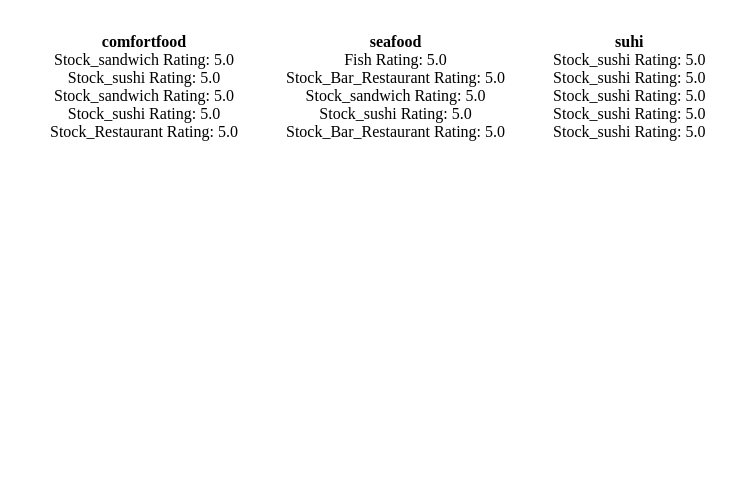
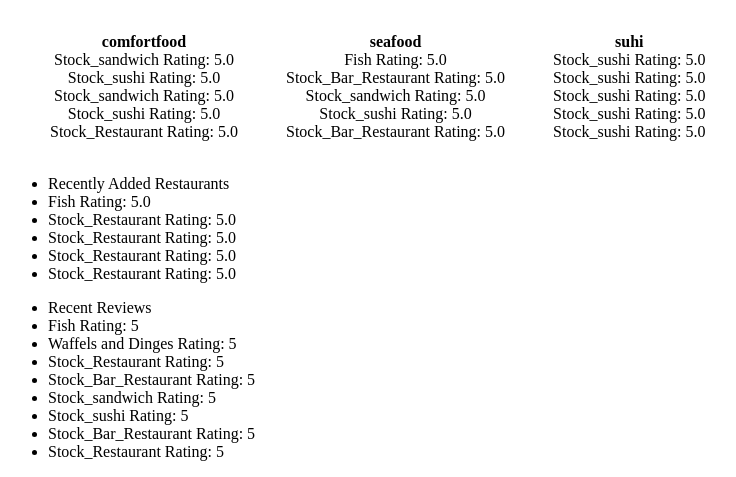
Before and after one commit to awc-fueled/stamped, a Django app: page / in a window 1280 px wide. Shown: the part 488-965 px from the top of the page, without its empty margins (65-801 px from the left). Before the commit the page ends 629 px from the top, so only its background shows below. Run offline with Django 3.2, Linux system fonts and the light colour scheme; data comes from the database, SQL or seed files in the repository; parts of the project's set-up code (start-up, migrations or seed data) failed here and were passed over; some libraries are stand-ins or nearby versions.

Commit message:
improved dashboard by adding recent reviews and recently added restaurants

```diff
--- a/stamped_project/stamped/templates/stamped/home.html
+++ b/stamped_project/stamped/templates/stamped/home.html
@@ -30,6 +30,22 @@
         </ul>
       </div>
     {% endfor %}
+      <div id='recently_added_Restaurants'>
+        <ul id='rar_list'>
+          <li id="rar_name">Recently Added Restaurants</li>
+          {% for i in recently_added_Restaurants %}
+          <li>{{ i.name }} Rating: {{ i.rating }}</li>
+          {% endfor %}
+        </ul>
+      </div>
+      <div id='recent_reviews'>
+        <ul id='rr_list'>
+          <li id="rr_name">Recent Reviews</li>
+          {% for i in recent_reviews %}
+          <li>{{ i.restaurant }} Rating: {{ i.rating }}</li>
+          {% endfor %}
+        </ul>
+      </div>
     </div>
   </body>
   <script src="//ajax.googleapis.com/ajax/libs/jquery/1.10.2/jquery.min.js"></script>
--- a/stamped_project/stamped/views.py
+++ b/stamped_project/stamped/views.py
@@ -8,7 +8,7 @@ import json
 from django.core.serializers.json import DjangoJSONEncoder
 
 
-from stamped.models import Restaurant, RestaurantForms
+from stamped.models import Restaurant, RestaurantForms, Review
 
 
 
@@ -30,8 +30,13 @@ def home(request):
 		category = random.choice(category_choices)
 		top_5 = Restaurant.objects.filter(category=category[0]).order_by('rating')[:5]
 		top_choices.append(top_5)
-	import sys; sys.stdout.write(str(len(top_choices)))
-	return render(request, "stamped/home.html", {'top_choices': top_choices} )
+	recently_added_Restaurants = Restaurant.objects.order_by("date_added")[:5]
+	recent_reviews = Review.objects.order_by("date_added")
+	return render(request, "stamped/home.html", {
+		'top_choices': top_choices,
+		'recently_added_Restaurants': recently_added_Restaurants,
+		'recent_reviews':recent_reviews,
+		} )
 
 def results(request):
 	# import sys
```
